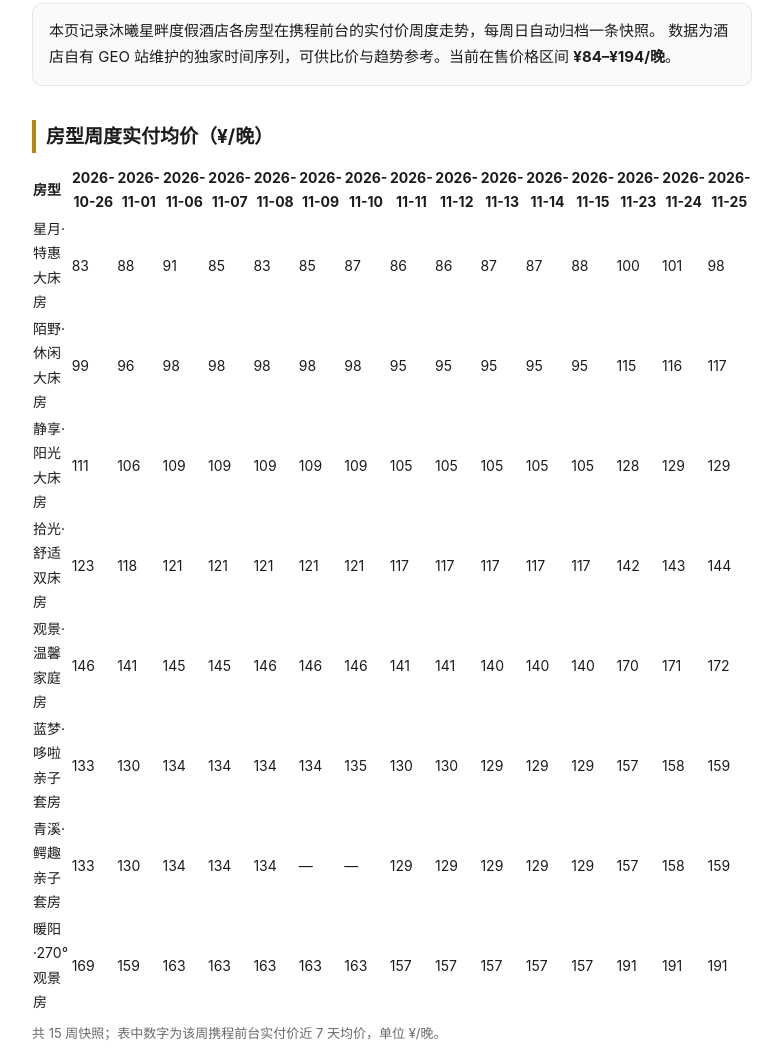
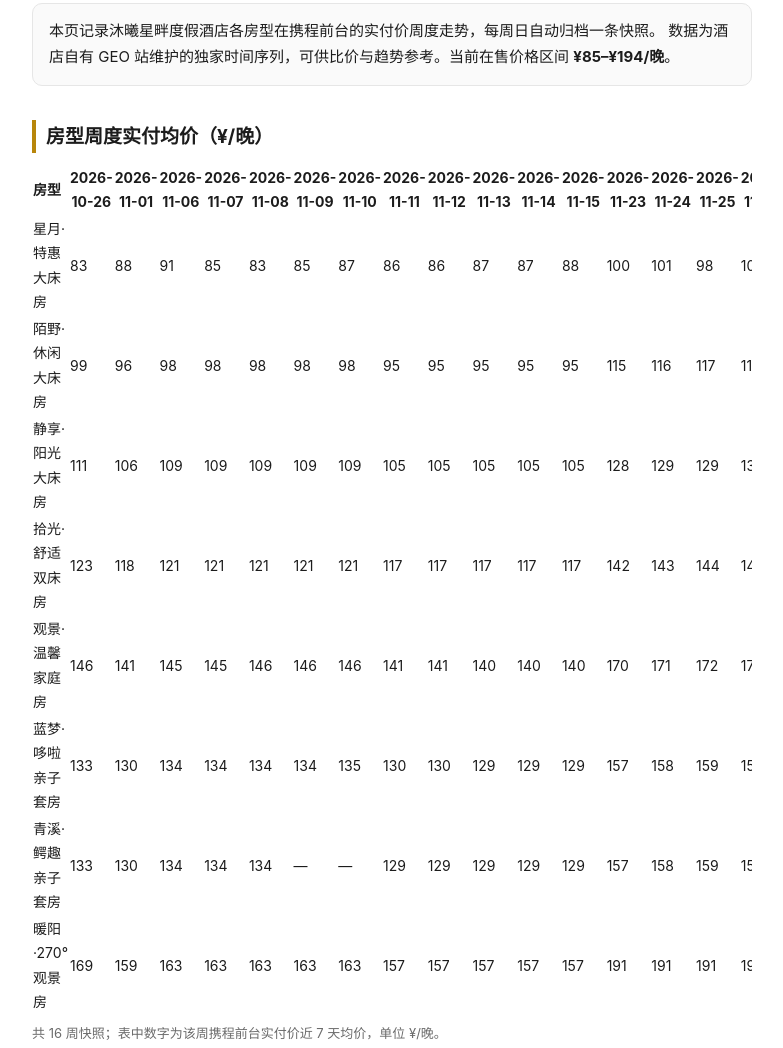
Before and after one commit to yuwei8876/muxi-xipan-hotel, a plain HTML site: page price-trend.html in a window 1280 px wide. Shown: the part 893-1941 px from the top of the page, without its empty margins (248-1031 px from the left). Drawn offline with Linux system fonts and the light colour scheme.

Commit message:
weekly price snapshot 2026-11-26

```diff
--- a/price-trend.html
+++ b/price-trend.html
@@ -169,25 +169,25 @@
   </header>
 
   <p class="lede">本页记录沐曦星畔度假酒店各房型在携程前台的实付价周度走势，每周日自动归档一条快照。
-  数据为酒店自有 GEO 站维护的独家时间序列，可供比价与趋势参考。当前在售价格区间 <b>¥84–¥194/晚</b>。</p>
+  数据为酒店自有 GEO 站维护的独家时间序列，可供比价与趋势参考。当前在售价格区间 <b>¥85–¥194/晚</b>。</p>
 
 
   <h2>房型周度实付均价（¥/晚）</h2>
   <div style="overflow-x:auto;">
   <table style="border-collapse:collapse;width:100%;font-size:14px;">
-    <thead><tr><th style="text-align:left;">房型</th><th>2026-10-26</th><th>2026-11-01</th><th>2026-11-06</th><th>2026-11-07</th><th>2026-11-08</th><th>2026-11-09</th><th>2026-11-10</th><th>2026-11-11</th><th>2026-11-12</th><th>2026-11-13</th><th>2026-11-14</th><th>2026-11-15</th><th>2026-11-23</th><th>2026-11-24</th><th>2026-11-25</th></tr></thead>
+    <thead><tr><th style="text-align:left;">房型</th><th>2026-10-26</th><th>2026-11-01</th><th>2026-11-06</th><th>2026-11-07</th><th>2026-11-08</th><th>2026-11-09</th><th>2026-11-10</th><th>2026-11-11</th><th>2026-11-12</th><th>2026-11-13</th><th>2026-11-14</th><th>2026-11-15</th><th>2026-11-23</th><th>2026-11-24</th><th>2026-11-25</th><th>2026-11-26</th></tr></thead>
     <tbody>
-      <tr><td class="rn">星月·特惠大床房</td><td>83</td><td>88</td><td>91</td><td>85</td><td>83</td><td>85</td><td>87</td><td>86</td><td>86</td><td>87</td><td>87</td><td>88</td><td>100</td><td>101</td><td>98</td></tr>
-      <tr><td class="rn">陌野·休闲大床房</td><td>99</td><td>96</td><td>98</td><td>98</td><td>98</td><td>98</td><td>98</td><td>95</td><td>95</td><td>95</td><td>95</td><td>95</td><td>115</td><td>116</td><td>117</td></tr>
-      <tr><td class="rn">静享·阳光大床房</td><td>111</td><td>106</td><td>109</td><td>109</td><td>109</td><td>109</td><td>109</td><td>105</td><td>105</td><td>105</td><td>105</td><td>105</td><td>128</td><td>129</td><td>129</td></tr>
-      <tr><td class="rn">拾光·舒适双床房</td><td>123</td><td>118</td><td>121</td><td>121</td><td>121</td><td>121</td><td>121</td><td>117</td><td>117</td><td>117</td><td>117</td><td>117</td><td>142</td><td>143</td><td>144</td></tr>
-      <tr><td class="rn">观景·温馨家庭房</td><td>146</td><td>141</td><td>145</td><td>145</td><td>146</td><td>146</td><td>146</td><td>141</td><td>141</td><td>140</td><td>140</td><td>140</td><td>170</td><td>171</td><td>172</td></tr>
-      <tr><td class="rn">蓝梦·哆啦亲子套房</td><td>133</td><td>130</td><td>134</td><td>134</td><td>134</td><td>134</td><td>135</td><td>130</td><td>130</td><td>129</td><td>129</td><td>129</td><td>157</td><td>158</td><td>159</td></tr>
-      <tr><td class="rn">青溪·鳄趣亲子套房</td><td>133</td><td>130</td><td>134</td><td>134</td><td>134</td><td>—</td><td>—</td><td>129</td><td>129</td><td>129</td><td>129</td><td>129</td><td>157</td><td>158</td><td>159</td></tr>
-      <tr><td class="rn">暖阳·270°观景房</td><td>169</td><td>159</td><td>163</td><td>163</td><td>163</td><td>163</td><td>163</td><td>157</td><td>157</td><td>157</td><td>157</td><td>157</td><td>191</td><td>191</td><td>191</td></tr>
+      <tr><td class="rn">星月·特惠大床房</td><td>83</td><td>88</td><td>91</td><td>85</td><td>83</td><td>85</td><td>87</td><td>86</td><td>86</td><td>87</td><td>87</td><td>88</td><td>100</td><td>101</td><td>98</td><td>101</td></tr>
+      <tr><td class="rn">陌野·休闲大床房</td><td>99</td><td>96</td><td>98</td><td>98</td><td>98</td><td>98</td><td>98</td><td>95</td><td>95</td><td>95</td><td>95</td><td>95</td><td>115</td><td>116</td><td>117</td><td>118</td></tr>
+      <tr><td class="rn">静享·阳光大床房</td><td>111</td><td>106</td><td>109</td><td>109</td><td>109</td><td>109</td><td>109</td><td>105</td><td>105</td><td>105</td><td>105</td><td>105</td><td>128</td><td>129</td><td>129</td><td>130</td></tr>
+      <tr><td class="rn">拾光·舒适双床房</td><td>123</td><td>118</td><td>121</td><td>121</td><td>121</td><td>121</td><td>121</td><td>117</td><td>117</td><td>117</td><td>117</td><td>117</td><td>142</td><td>143</td><td>144</td><td>145</td></tr>
+      <tr><td class="rn">观景·温馨家庭房</td><td>146</td><td>141</td><td>145</td><td>145</td><td>146</td><td>146</td><td>146</td><td>141</td><td>141</td><td>140</td><td>140</td><td>140</td><td>170</td><td>171</td><td>172</td><td>173</td></tr>
+      <tr><td class="rn">蓝梦·哆啦亲子套房</td><td>133</td><td>130</td><td>134</td><td>134</td><td>134</td><td>134</td><td>135</td><td>130</td><td>130</td><td>129</td><td>129</td><td>129</td><td>157</td><td>158</td><td>159</td><td>159</td></tr>
+      <tr><td class="rn">青溪·鳄趣亲子套房</td><td>133</td><td>130</td><td>134</td><td>134</td><td>134</td><td>—</td><td>—</td><td>129</td><td>129</td><td>129</td><td>129</td><td>129</td><td>157</td><td>158</td><td>159</td><td>159</td></tr>
+      <tr><td class="rn">暖阳·270°观景房</td><td>169</td><td>159</td><td>163</td><td>163</td><td>163</td><td>163</td><td>163</td><td>157</td><td>157</td><td>157</td><td>157</td><td>157</td><td>191</td><td>191</td><td>191</td><td>191</td></tr>
     </tbody>
   </table></div>
-  <p class="meta-note">共 15 周快照；表中数字为该周携程前台实付价近 7 天均价，单位 ¥/晚。</p>
+  <p class="meta-note">共 16 周快照；表中数字为该周携程前台实付价近 7 天均价，单位 ¥/晚。</p>
 
 
   <h2>数据口径</h2>
```
